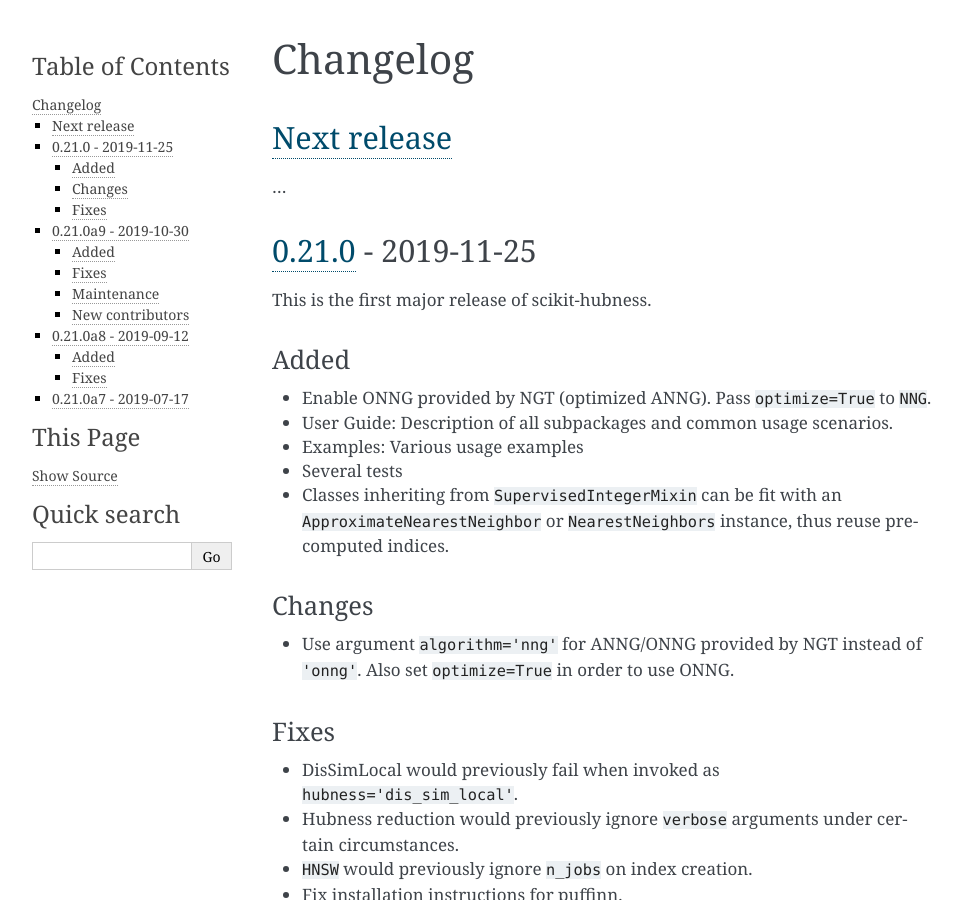
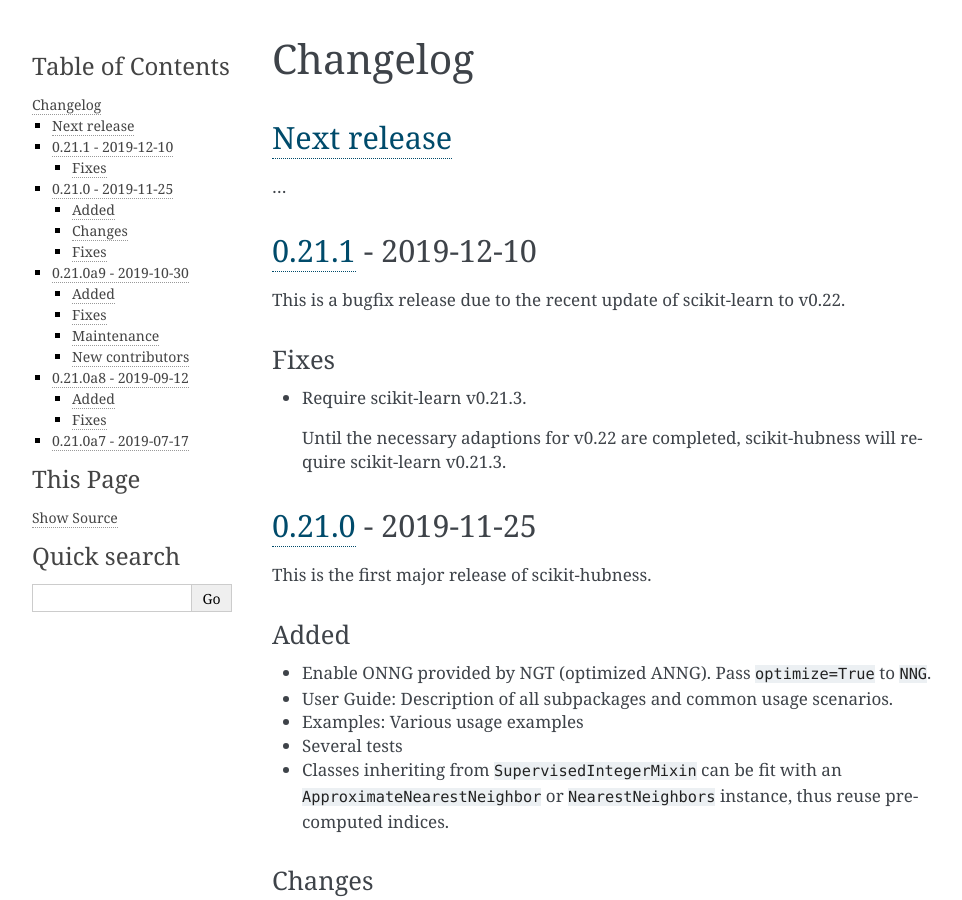
Before and after one commit to VarIr/scikit-hubness, a Sphinx documentation site: the page built from docs/changelog.md, in a window 1280 px wide and 900 px high. Shown: the whole window, without its empty margins (148-1110 px from the left). Built offline with Sphinx 7.4.7, drawn with Linux system fonts in a browser that asks for light colours.

Commit message:
MAINT prepare release v0.21.1

```diff
--- a/docs/changelog.md
+++ b/docs/changelog.md
@@ -2,6 +2,17 @@
 
 ## [Next release]
 ...
+
+## [0.21.1] - 2019-12-10
+
+This is a bugfix release due to the recent update of scikit-learn to v0.22.
+
+### Fixes
+- Require scikit-learn v0.21.3.
+
+  Until the necessary adaptions for v0.22 are completed,
+  scikit-hubness will require scikit-learn v0.21.3.
+
 
 ## [0.21.0] - 2019-11-25
 
@@ -70,7 +81,8 @@
   * HNSW provided by [nmslib](https://github.com/nmslib/nmslib)
   * LSH provided by [falconn](https://github.com/FALCONN-LIB/FALCONN)
 
-[Next release]: https://github.com/VarIr/scikit-hubness/compare/v0.21.0...HEAD
+[Next release]: https://github.com/VarIr/scikit-hubness/compare/v0.21.1...HEAD
+[0.21.1]:   https://github.com/VarIr/scikit-hubness/releases/tag/v0.21.1
 [0.21.0]:   https://github.com/VarIr/scikit-hubness/releases/tag/v0.21.0
 [0.21.0a9]: https://github.com/VarIr/scikit-hubness/releases/tag/v0.21.0-alpha.9
 [0.21.0a8]: https://github.com/VarIr/scikit-hubness/releases/tag/v0.21.0-alpha.8
--- a/skhubness/__init__.py
+++ b/skhubness/__init__.py
@@ -3,7 +3,7 @@
 
 """ Python package for nearest neighbor retrieval in high-dimensional space."""
 
-__version__ = '0.21.0'
+__version__ = '0.21.1'
 
 from . import analysis
 from . import data
```
